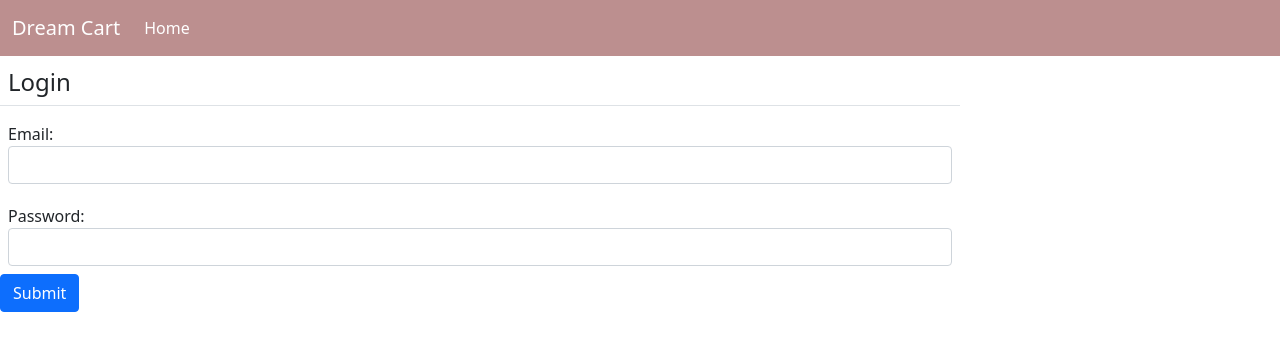
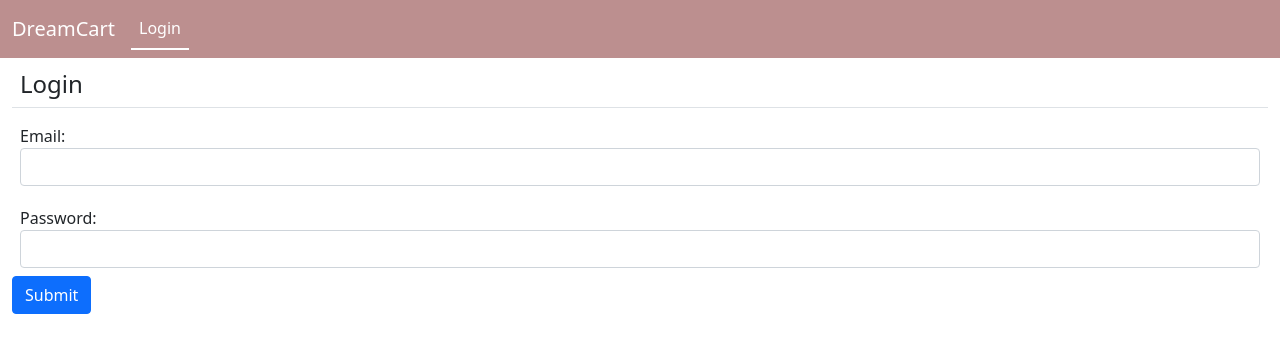
Before and after one commit to HarshJainGitHub/e-commerce, a React (Create React App) app: page / in a window 1280 px wide. Shown: the top 352 px of the page. Built offline with nearby package versions, Linux system fonts and the light colour scheme.

Commit message:
updated routing part

```diff
--- a/src/App.jsx
+++ b/src/App.jsx
@@ -11,18 +11,32 @@
 import { BrowserRouter, Routes, Route, } from "react-router-dom";
 import NoMatchPage from './NoMatchPage';
 export default class App extends Component {
+  constructor(props){
+    super(props);
+    this.state ={
+      isLoggedIn: false
+    }
+  };
   render() {
     return (
       <BrowserRouter>
-        <NavBar />
+        <NavBar isLoggedIn={ this.state.isLoggedIn}/>
+        <div className="container-fluid">
           <Routes>
-          <Route path="/" exact element={ <Login /> } />
+            <Route path="/" exact element={ <Login {...this.props} updateIsLoggedInStatus={this.updateIsLoggedInStatus} /> } />
             <Route path="/cart" exact element={ <ShoppingCart /> } />
             <Route path="/customers" exact element={ <CustomersList /> } />
             <Route path="/dashboard" exact element={ <Dashboard /> } />
             <Route path="*" element={ <NoMatchPage /> } />
           </Routes>
+        </div>
       </BrowserRouter>
     )
   }
+
+  updateIsLoggedInStatus = (status) => {
+    this.setState({
+      isLoggedIn: status
+    })
   }
+}
--- a/src/Login.jsx
+++ b/src/Login.jsx
@@ -13,7 +13,7 @@
 
   render() {
     return (
-      <div className='col-lg-9'>
+      <div>
         <h4 className='mt-1 p-2 border-bottom'>Login</h4>
         <div className="form-group form-row mt-1 p-2">
           <label className="col-lg-4">Email:</label>
@@ -54,6 +54,7 @@
       this.setState({
         message: <span className='text-success'> Successfully LoggedIn</span>
       })
+      this.props.updateIsLoggedInStatus(true);
     }
     else{
       this.setState({
--- a/src/NavBar.jsx
+++ b/src/NavBar.jsx
@@ -1,15 +1,21 @@
 import React, { Component } from "react";
 import "./index.css";
+import { NavLink } from "react-router-dom";
+export default class NavBar extends Component {
 
-export default class NavBar extends Component {
+  constructor(props){
+    super(props);
+    console.log(this.props.isLoggedIn);
+  }
+
   render() {
     return (
       <>
         <nav className="navbar navbar-expand-lg navbar-dark bg-dark navbar-style">
           <div className="container-fluid">
-            <a className="navbar-brand" href="/#">
-              Dream Cart
-            </a>
+            <span className="navbar-brand">
+              DreamCart
+            </span>
             <button
               className="navbar-toggler"
               type="button"
@@ -26,11 +32,34 @@
               id="navbarSupportedContent"
             >
               <ul className="navbar-nav me-auto mb-2 mb-lg-0">
-                <li className="nav-item">
-                  <a className="nav-link active" aria-current="page" href="/#">
-                    Home
-                  </a>
-                </li>
+                { !this.props.isLoggedIn ? (
+                  <li className="nav-item">
+                    <NavLink to="/" className="nav-link" exact="true">
+                      Login
+                    </NavLink>
+                  </li>) : ""
+                }
+                { this.props.isLoggedIn ? (
+                  <li className="nav-item">
+                    <NavLink to="/dashboard" className="nav-link">
+                      Dashboard
+                    </NavLink>
+                  </li>
+                ) : "" }
+                { this.props.isLoggedIn ? (
+                  <li className="nav-item">
+                    <NavLink to="/customers" className="nav-link">
+                      Customers
+                    </NavLink>
+                  </li>
+                ) : "" }
+                { this.props.isLoggedIn ? (
+                  <li className="nav-item">
+                    <NavLink to="/cart" className="nav-link">
+                      Shopping Cart
+                    </NavLink>
+                  </li>
+                ) : "" }
               </ul>
             </div>
           </div>
--- a/src/ShoppingCart.js
+++ b/src/ShoppingCart.js
@@ -50,7 +50,6 @@
     // console.log("Mounting Phase Shoping Cart:- Render()");
     return (
       <React.Fragment>
-        <div className="container-fluid">
           <h4 className='m-2'>Shopping Cart</h4>
           <div className='row'>
             {this.state.products.map((prod) =>
@@ -65,7 +64,6 @@
               </Product>
             )}
           </div>
-        </div>
       </React.Fragment>
     )
   }
--- a/src/index.css
+++ b/src/index.css
@@ -19,3 +19,7 @@
 .hand-icon {
   cursor: pointer;
 }
+
+.nav-link.active{
+  border-bottom:2px solid #ffffff;
+}
```
Lines whose indentation alone changed are shown as unchanged.
